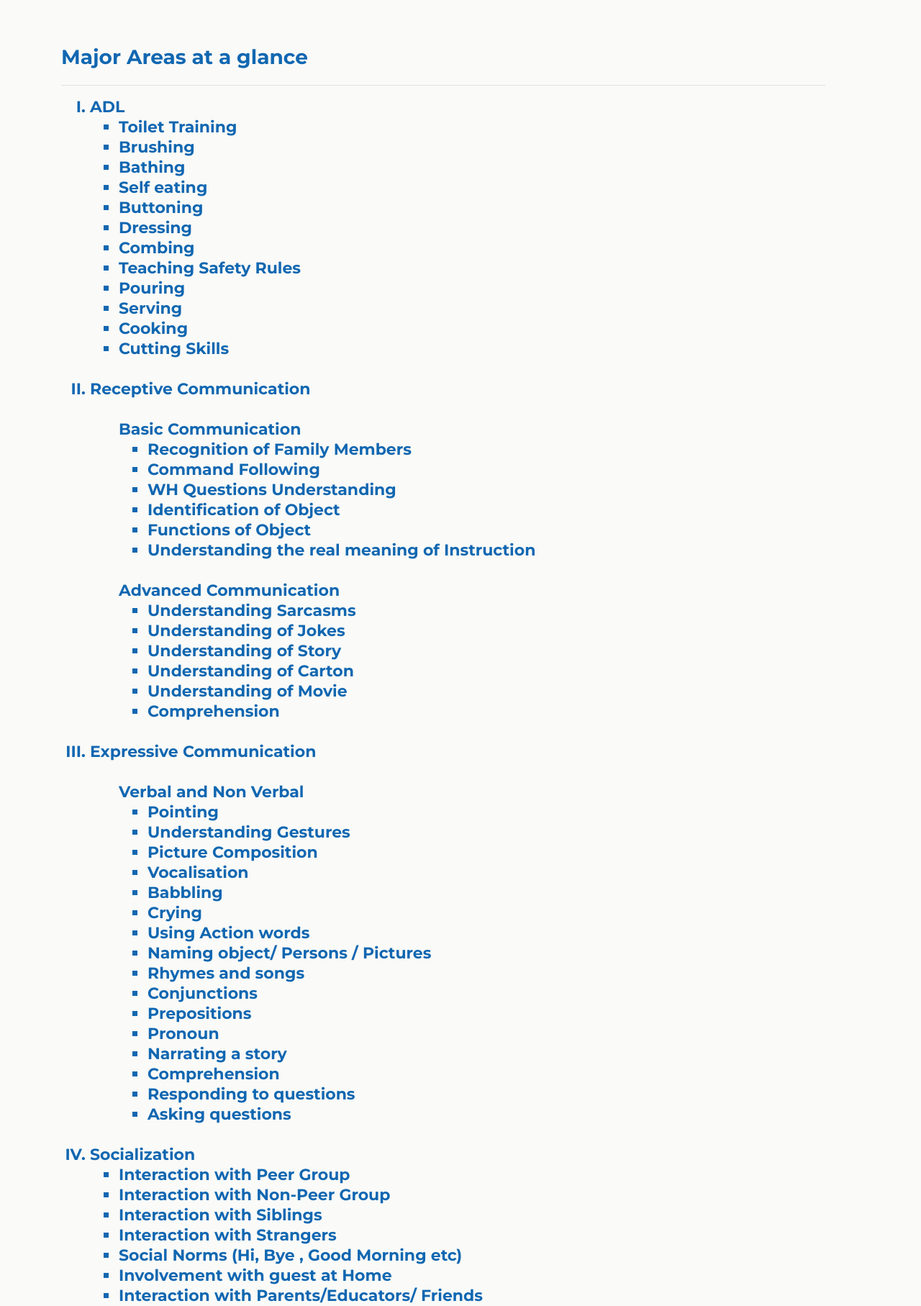
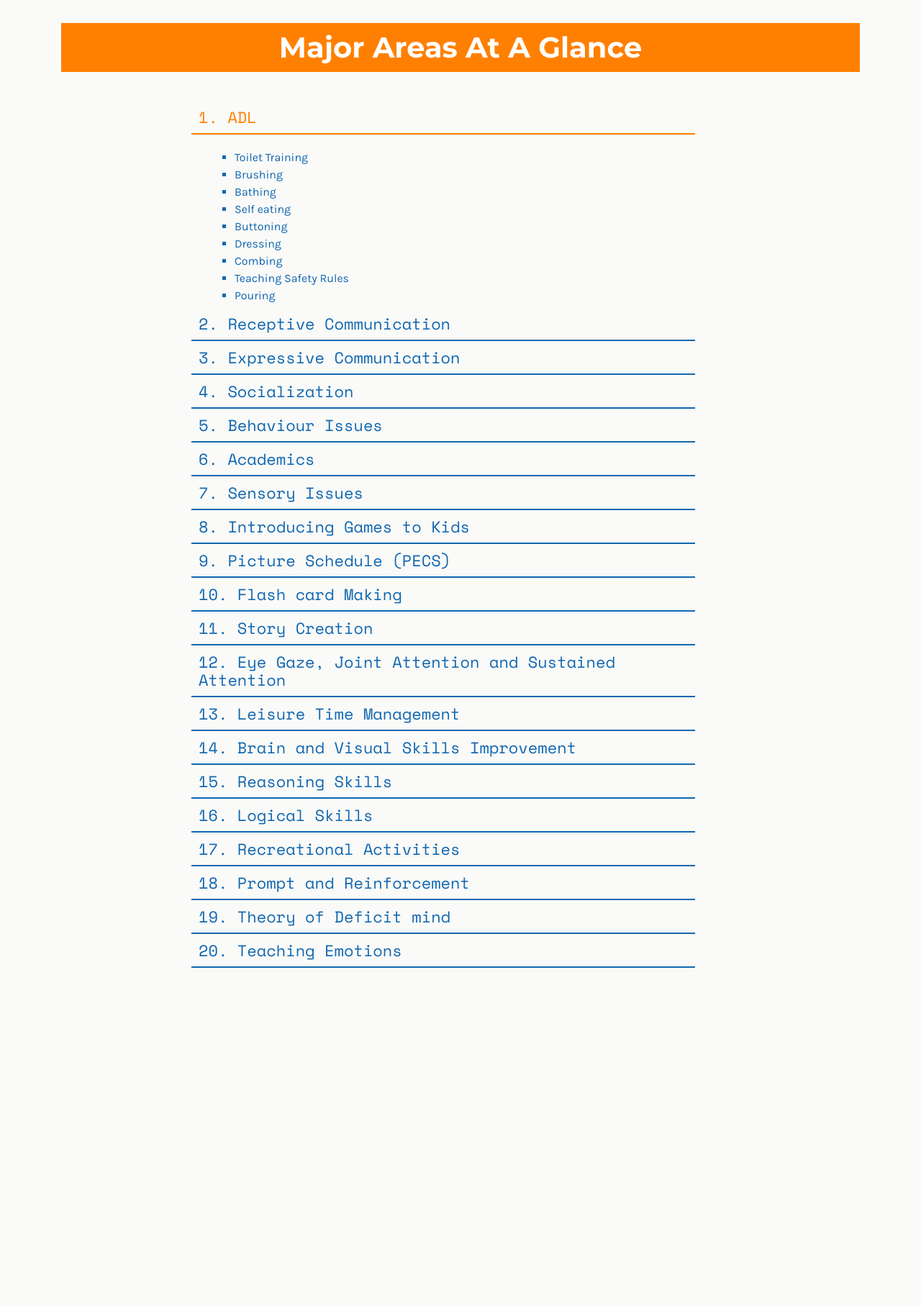
Before and after one commit to Leesha-Noble-Souls/ParentTrainingApp, a Django app: page /work_areas/ in a window 1280 px wide. Shown: the part 142-1957 px from the top of the page at 72% size. After the commit the page ends 1487 px from the top, so only its background shows below. Run offline with Django 3.2, Linux system fonts and the light colour scheme; some libraries are stand-ins or nearby versions.

Commit message:
work areas collapse

```diff
--- a/templates/parentTraining/work_areas.html
+++ b/templates/parentTraining/work_areas.html
@@ -2,15 +2,170 @@
 {% load static %}
 
 {% block content %}
+<style>
+@import url("https://fonts.googleapis.com/css?family=Karla|Space+Mono");
+
+:root {
+  --contentHeight: 30vh;
+  --sectionWidth: 700px;
+}
+
+* {
+  outline: 0;
+  box-sizing: border-box;
+}
+
+{#body {#}
+{#  background-color: #000;#}
+{#}#}
+
+section {
+  max-width: var(--sectionWidth);
+  margin: 40px auto;
+  width: 97%;
+  color: #1167b1;
+}
+
+summary {
+  display: block;
+  cursor: pointer;
+  padding: 10px;
+  font-family: "Space Mono", monospace;
+  font-size: 22px;
+  transition: .3s;
+  border-bottom: 2px solid;
+  user-select: none;
+}
+
+details > div {
+  display: flex;
+  flex-wrap: wrap;
+  overflow: auto;
+  height: 100%;
+  user-select: none;
+  padding: 0 20px;
+  font-family: "Karla", sans-serif;
+  line-height: 1.5;
+}
+
+details > div > img {
+  align-self: flex-start;
+  max-width: 100%;
+  margin-top: 20px;
+}
+
+details > div > p {
+  flex: 1;
+}
+
+details[open] > summary {
+   color: #ff8000;
+}
+
+@media (min-width: 768px) {
+  details[open] > div > p {
+    opacity: 0;
+    animation-name: showContent;
+    animation-duration: 0.6s;
+    animation-delay: 0.2s;
+    animation-fill-mode: forwards;
+    margin: 0;
+    padding-left: 20px;
+  }
+
+  details[open] > div {
+    animation-name: slideDown;
+    animation-duration: 0.3s;
+    animation-fill-mode: forwards;
+  }
+
+  details[open] > div > img {
+    opacity: 0;
+    height: 100%;
+    margin: 0;
+    animation-name: showImage;
+    animation-duration: 0.3s;
+    animation-delay: 0.15s;
+    animation-fill-mode: forwards;
+  }
+}
+
+@keyframes slideDown {
+  from {
+    opacity: 0;
+    height: 0;
+    padding: 0;
+  }
+
+  to {
+    opacity: 1;
+    height: var(--contentHeight);
+    padding: 20px;
+  }
+}
+
+@keyframes showImage {
+  from {
+    opacity: 0;
+    clip-path: inset(50% 0 50% 0);
+    transform: scale(0.4);
+  }
+
+  to {
+    opacity: 1;
+    clip-path: inset(0 0 0 0);
+  }
+}
+
+@keyframes showContent {
+  from {
+    opacity: 0;
+  }
+  to {
+    opacity: 1;
+  }
+}
+
+</style>
 
 <div id="intro" class="basic-1">
     <div class="container">
+        <h1 style="color:white; padding: 10px; background: #ff8000;text-align: center;">Major Areas At A Glance</h1>
+
         <div class="text-container">
-            <h2>Major Areas at a glance</h2>
-            <hr>
-            <ol type="I">
-                <h3>
-                    <li>ADL</li>
+
+{#            <section>#}
+{#  <details open>#}
+{#    <summary>Carl Gustav Jung</summary>#}
+{#    <div>#}
+{#      <img src="https://s3-us-west-2.amazonaws.com/s.cdpn.io/344846/_jung.jpg" />#}
+{#      <p>The Swiss psychologist and psychiatrist Carl Jung was one of the major forces responsible for bringing psychological (having to do with the mind and its processes) thought and its theories into the twentieth century.</p>#}
+{#    </div>#}
+{#  </details>#}
+{#  <details>#}
+{#    <summary>Sigmund Freud</summary>#}
+{#    <div>#}
+{#      <img src="https://s3-us-west-2.amazonaws.com/s.cdpn.io/344846/_freud.jpg" />#}
+{#      <p>The work of Sigmund Freud, the Austrian founder of psychoanalysis, marked the beginning of a modern, dynamic psychology by providing the first well-organized explanation of the inner mental forces determining human behavior.</p>#}
+{#    </div>#}
+{#  </details>#}
+{#  <details>#}
+{#    <summary>Alfred Adler</summary>#}
+{#    <div>#}
+{#      <img src="https://s3-us-west-2.amazonaws.com/s.cdpn.io/344846/_alfred.jpg" />#}
+{#      <p>Austrian psychiatrist Alfred Adler was credited with developing several important theories on the motivation of human behavior. He founded the school of individual psychology, a comprehensive "science of living" that focuses on the uniqueness of the individual#}
+{#        and a person's relationships with society.</p>#}
+{#    </div>#}
+{#  </details>#}
+{#</section>#}
+
+{#            <h2>Major Areas at a glance</h2>#}
+{#            <hr>#}
+
+            <section>
+  <details open>
+    <summary>1. ADL</summary>
+    <div>
       <ul type="square">
                         <li> Toilet Training</li>
                         <li> Brushing</li>
@@ -25,9 +180,12 @@
                         <li> Cooking</li>
                         <li> Cutting Skills</li>
       </ul>
-                    <br>
-                    <li>Receptive Communication</li>
-                    <br>
+    </div>
+  </details>
+
+  <details>
+    <summary>2. Receptive Communication</summary>
+    <div>
          <ul type="None">
                         <li>Basic Communication</li>
                         <ul type="square">
@@ -49,9 +207,12 @@
                             <li> Comprehension</li>
                         </ul>
          </ul>
-                    <br>
-                    <li>Expressive Communication</li>
-                    <br>
+    </div>
+  </details>
+
+    <details>
+    <summary>3. Expressive Communication</summary>
+    <div>
         <ul type="None">
                         <li>Verbal and Non Verbal</li>
                         <ul type="square">
@@ -74,7 +235,12 @@
                         </ul>
                         <br>
                     </ul>
-                    <li> Socialization</li>
+    </div>
+  </details>
+
+   <details>
+    <summary>4. Socialization</summary>
+    <div>
          <ul type="square">
                         <li> Interaction with Peer Group</li>
                         <li> Interaction with Non-Peer Group</li>
@@ -84,9 +250,12 @@
                         <li> Involvement with guest at Home</li>
                         <li> Interaction with Parents/Educators/ Friends</li>
                     </ul>
-                    <br>
-                    <li> Behaviour Issues</li>
-                    <br>
+    </div>
+  </details>
+
+ <details>
+    <summary>5. Behaviour Issues</summary>
+    <div>
              <ul type="None">
                         <li> Challenging Behaviour</li>
 
@@ -117,7 +286,12 @@
                         </ul>
                         <br>
                     </ul>
-                    <li> Academics</li>
+    </div>
+  </details>
+
+<details>
+    <summary>6. Academics</summary>
+    <div>
         <ul type="square">
                         <li> Introduction of Fruits / Vegetables</li>
                         <li> Introduction of means of Transport</li>
@@ -137,16 +311,44 @@
                         <li> Word Formation</li>
                         <li> Pre-Writing skills</li>
                     </ul>
-                    <br>
-                    <li> Sensory Issues</li><br>
-                    <li> Introducing Games to Kids</li><br>
-                    <li> Picture Schedule (PECS)</li><br>
-                    <li> Flash card Making</li><br>
-                    <li> Story Creation</li><br>
-                    <li> Eye Gaze, Joint Attention and Sustained Attention</li><br>
-                    <li> Leisure Time Management</li><br>
-                    <li> Brain and Visual Skills Improvement</li><br>
-                    <li> Reasoning Skills</li>
+    </div>
+  </details>
+
+    <details>
+    <summary>7. Sensory Issues</summary>
+
+  </details>
+
+   <details>
+    <summary>8. Introducing Games to Kids</summary>
+  </details>
+
+   <details>
+    <summary>9.  Picture Schedule (PECS)</summary>
+  </details>
+
+   <details>
+    <summary>10. Flash card Making</summary>
+  </details>
+
+     <details>
+    <summary>11. Story Creation</summary>
+  </details>
+
+     <details>
+    <summary>12. Eye Gaze, Joint Attention and Sustained Attention</summary>
+  </details>
+
+<details>
+    <summary>13. Leisure Time Management</summary>
+  </details>
+
+<details>
+    <summary>14. Brain and Visual Skills Improvement </summary>
+  </details>
+     <details>
+    <summary>15. Reasoning Skills</summary>
+    <div>
         <ul type="square">
                         <li> Matching</li>
                         <li> Sorting</li>
@@ -156,14 +358,22 @@
                         <li> Go creative with blocks</li>
                         <li> Inspire thinking</li>
                     </ul>
-                    <br>
-                    <li> Logical Skills</li>
+    </div>
+  </details>
+
+   <details>
+       <summary>16. Logical Skills</summary>
+       <div>
          <ul type="square">
                         <li> Patterns</li>
                         <li> Sequencing</li>
                     </ul>
-                    <br>
-                    <li> Recreational Activities</li>
+       </div>
+   </details>
+
+    <details>
+       <summary>17. Recreational Activities</summary>
+        <div>
               <ul type="square">
                         <li> Art and Craft</li>
                         <li> Dance</li>
@@ -177,13 +387,22 @@
                         <li> Greeting Making</li>
                         <li> Going to party / Restaurant/ Mall</li>
                     </ul>
-                    <br>
-                    <li> Prompt and Reinforcement</li><br>
-                    <li> Theory of Deficit mind</li><br>
-                    <li> Teaching Emotions</li><br>
+        </div>
+   </details>
 
-                </h3>
-            </ol>
+    <details>
+       <summary>18. Prompt and Reinforcement</summary>
+   </details>
+
+     <details>
+       <summary>19. Theory of Deficit mind</summary>
+   </details>
+
+     <details>
+       <summary>20. Teaching Emotions</summary>
+   </details>
+
+</section>
 
         </div>
     </div>
```
Lines whose indentation alone changed are shown as unchanged.
